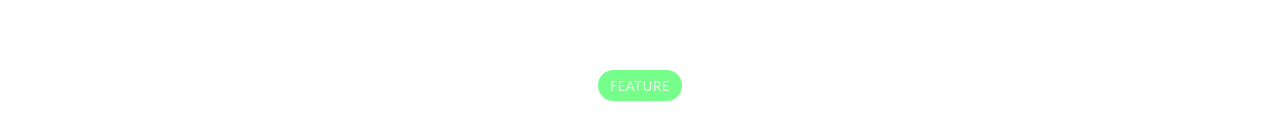
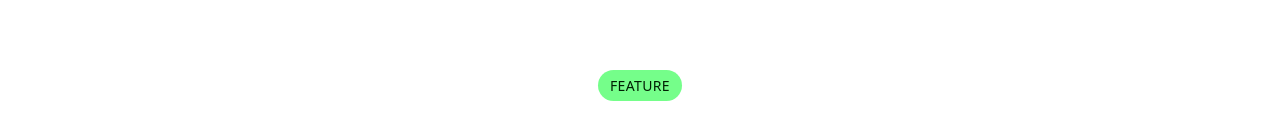
Before and after one commit to Yajush-afk/RouteMinds, a React (Vite) app in the folder frontend/: page / in a window 1280 px wide. Shown: the part 661-800 px from the top of the page. Built offline with nearby package versions, Linux system fonts and the light colour scheme.

Commit message:
Update feature section

```diff
--- a/frontend/src/components/FeatureSection.tsx
+++ b/frontend/src/components/FeatureSection.tsx
@@ -5,7 +5,7 @@ const FeatureSection = () => {
     <div className="relative mt-20 border-border min-h-[800px] bg-background">
       {/* Header Section */}
       <div className="text-center max-w-4xl mx-auto px-4">
-        <span className="bg-primary text-primary-foreground rounded-full h-6 text-sm font-medium px-3 py-1.5 uppercase tracking-wide">
+        <span className="bg-primary rounded-full h-6 text-sm font-medium px-3 py-1.5 uppercase tracking-wide">
           Feature
         </span>
         <h2 className="text-3xl sm:text-5xl lg:text-6xl mt-10 lg:mt-20 tracking-wide text-foreground font-bold">
```
